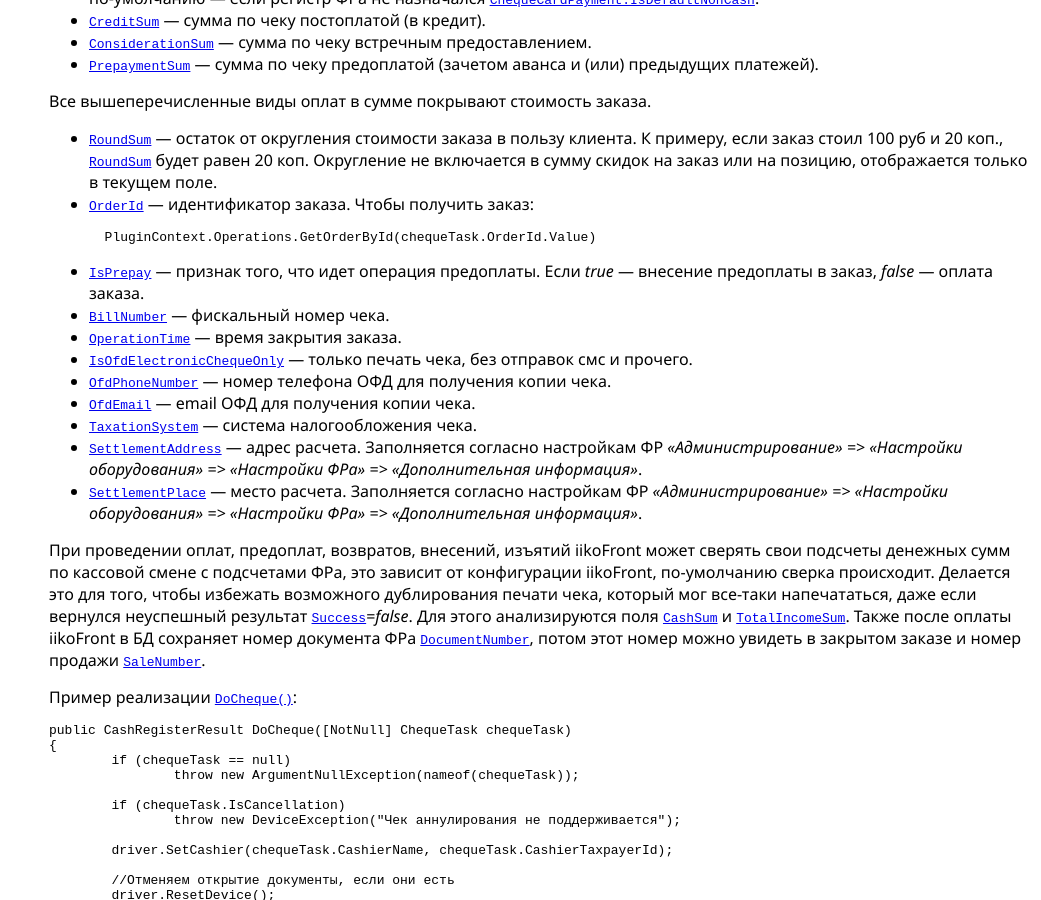
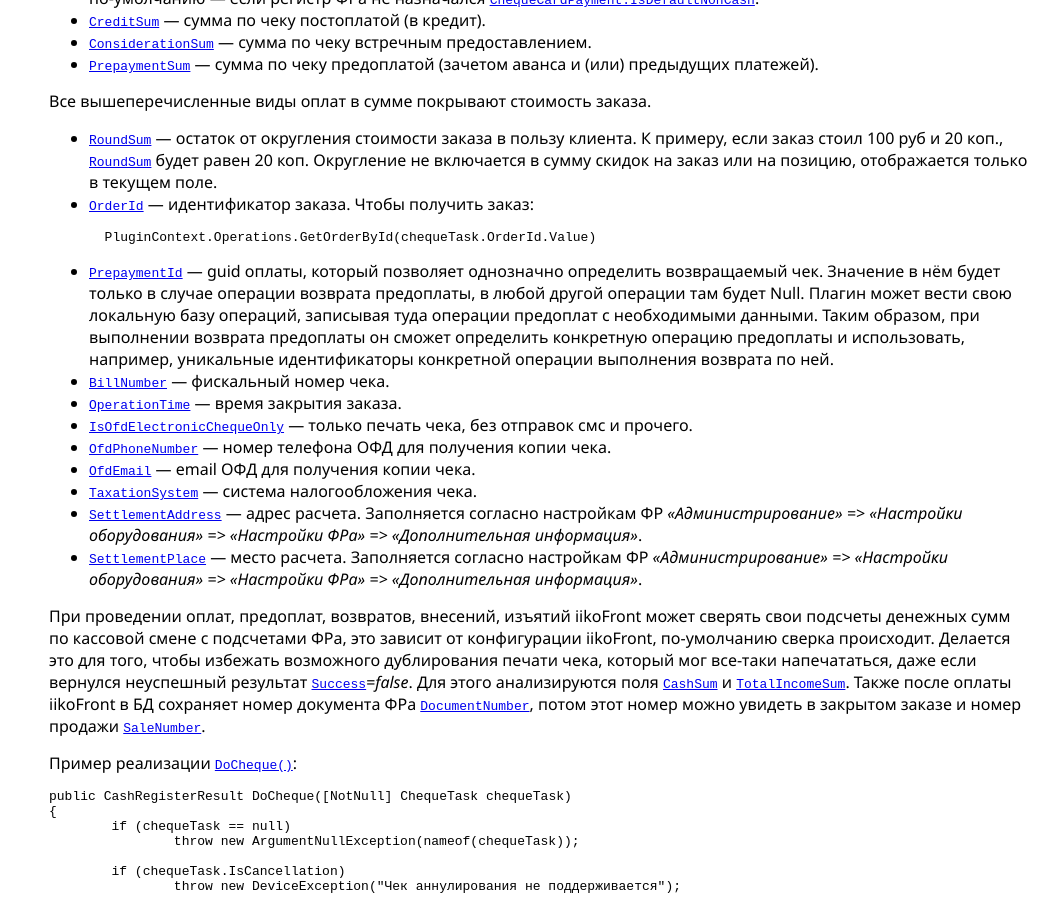
Before and after one commit to iiko/front.api.doc, a Jekyll site: the page built from v6/ru/CashRegisters.md, in a window 1280 px wide and 900 px high, scrolled down 8569 px. Shown: the whole window, without its empty margins (239-1280 px from the left). Built offline with Jekyll 4.4.1, drawn with Linux system fonts in a browser that asks for light colours.

Commit message:
RMS-50230
Изменить документацию API v7: -IsPrepay +PrepaymentId

````diff
--- a/v6/ru/CashRegisters.md
+++ b/v6/ru/CashRegisters.md
@@ -344,8 +344,7 @@
     ```cs
     PluginContext.Operations.GetOrderById(chequeTask.OrderId.Value)
     ```
-- [`IsPrepay`](http://iiko.github.io/front.api.sdk/v6/html/P_Resto_Front_Api_Data_Device_Tasks_ChequeTask_IsPrepay.htm) — признак того, что идет операция предоплаты.
-Если *true* — внесение предоплаты в заказ, *false* — оплата заказа.
+- [`PrepaymentId`](http://iiko.github.io/front.api.sdk/v7/html/P_Resto_Front_Api_Data_Device_Tasks_ChequeTask_PrepaymentId.htm) — guid оплаты, который позволяет однозначно определить возвращаемый чек. Значение в нём будет только в случае операции возврата предоплаты, в любой другой операции там будет Null. Плагин может вести свою локальную базу операций, записывая туда операции предоплат с необходимыми данными. Таким образом, при выполнении возврата предоплаты он сможет определить конкретную операцию предоплаты и использовать, например, уникальные идентификаторы конкретной операции выполнения возврата по ней.
 - [`BillNumber`](http://iiko.github.io/front.api.sdk/v6/html/P_Resto_Front_Api_Data_Device_Tasks_ChequeTask_BillNumber.htm) — фискальный номер чека.
 - [`OperationTime`](http://iiko.github.io/front.api.sdk/v6/html/P_Resto_Front_Api_Data_Device_Tasks_ChequeTask_OperationTime.htm) — время закрытия заказа.
 - [`IsOfdElectronicChequeOnly`](http://iiko.github.io/front.api.sdk/v6/html/P_Resto_Front_Api_Data_Device_Tasks_ChequeTask_ChequeTask_IsOfdElectronicChequeOnly.htm) — только печать чека, без отправок смс и прочего.
````
